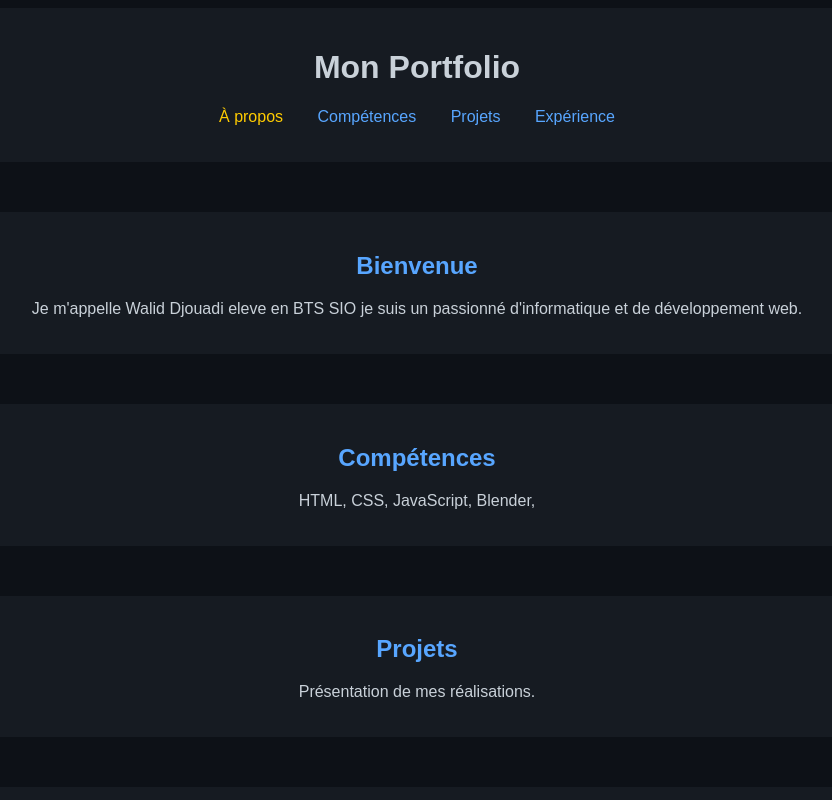
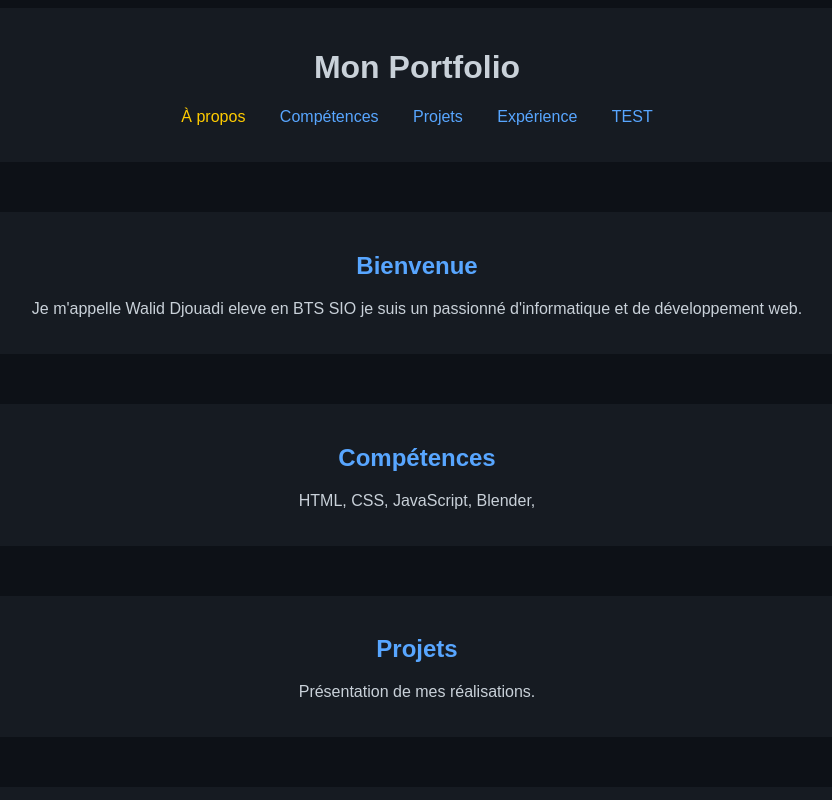
Before and after one commit to ColonelFrere/Portfolio, a plain HTML site: page index.html in a window 1280 px wide. Shown: the top 800 px of the page, without its empty margins (223-1055 px from the left). Drawn offline with Linux system fonts and the light colour scheme.

Commit message:
ajout test dans la navigation

```diff
--- a/index.html
+++ b/index.html
@@ -16,6 +16,7 @@
                 <li><a href="./pages/competences.html">Compétences</a></li>
                 <li><a href="./pages/projets.html">Projets</a></li>
                 <li><a href="./pages/experiences.html">Expérience</a></li>
+                <li><a href="./pages/experiences.html">TEST</a></li>
             </ul>
         </nav>
     </header>
```
